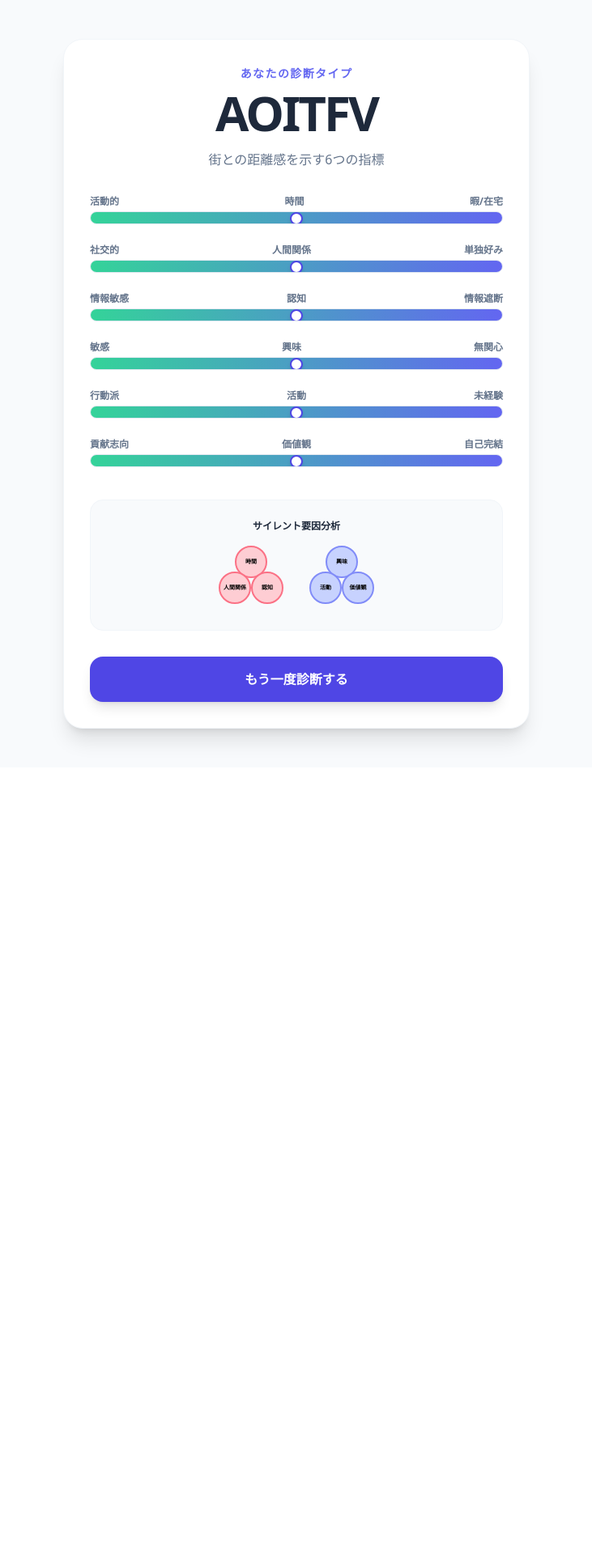
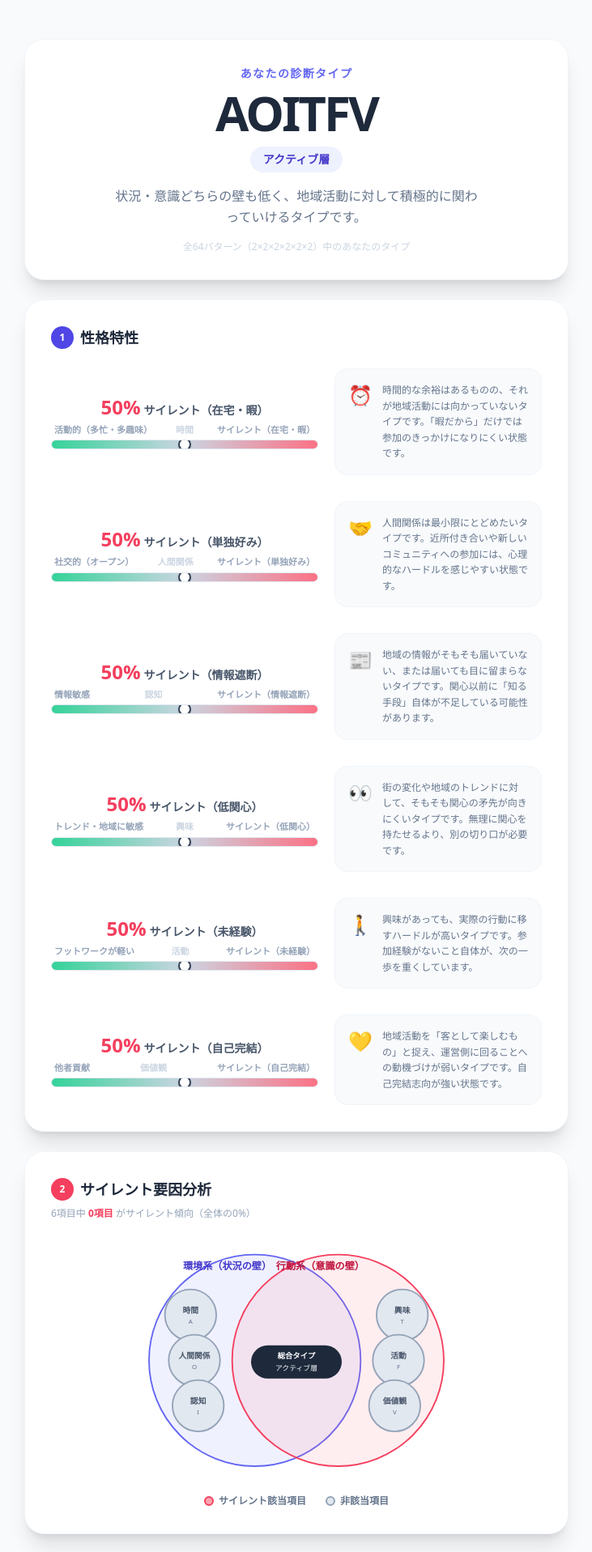
Before and after one commit to kazushige15/silent-mbti, a Next.js app: page /result in a window 1280 px wide. Shown: the top 1917 px of the page at 81% size, without its empty margins (274-1005 px from the left). Before the commit the page ends 948 px from the top, so only its background shows below. Built offline with nearby package versions, Linux system fonts and the light colour scheme.

Commit message:
診断ロジックを6文字コード生成に変更し、デザインを刷新

```diff
--- a/app/result/page.tsx
+++ b/app/result/page.tsx
@@ -5,96 +5,275 @@ export const dynamic = 'force-dynamic';
 import { useSearchParams, useRouter } from 'next/navigation';
 import { Suspense } from 'react';
 
-const PARAM_INFO: Record<string, { label: string; leftText: string; rightText: string }> = {
-  time: { label: '時間', leftText: '活動的', rightText: '暇/在宅' },
-  relations: { label: '人間関係', leftText: '社交的', rightText: '単独好み' },
-  cognition: { label: '認知', leftText: '情報敏感', rightText: '情報遮断' },
-  interest: { label: '興味', leftText: '敏感', rightText: '無関心' },
-  activity: { label: '活動', leftText: '行動派', rightText: '未経験' },
-  values: { label: '価値観', leftText: '貢献志向', rightText: '自己完結' },
+type AxisKey = 'time' | 'relations' | 'cognition' | 'interest' | 'activity' | 'values';
+type Group = 'env' | 'mind';
+
+interface AxisInfo {
+  label: string;
+  group: Group;
+  icon: string;
+  activeLetter: string;
+  activeLabel: string;
+  silentLabel: string;
+  activeDesc: string;
+  silentDesc: string;
+}
+
+const AXIS_INFO: Record<AxisKey, AxisInfo> = {
+  time: {
+    label: '時間',
+    group: 'env',
+    icon: '⏰',
+    activeLetter: 'A',
+    activeLabel: '活動的（多忙・多趣味）',
+    silentLabel: 'サイレント（在宅・暇）',
+    activeDesc:
+      '普段から予定が埋まりがちで、地域活動に割ける時間的な余白が少ないタイプです。優先順位を変えるより、短時間・単発で参加できる関わり方が向いています。',
+    silentDesc:
+      '時間的な余裕はあるものの、それが地域活動には向かっていないタイプです。「暇だから」だけでは参加のきっかけになりにくい状態です。',
+  },
+  relations: {
+    label: '人間関係',
+    group: 'env',
+    icon: '🤝',
+    activeLetter: 'O',
+    activeLabel: '社交的（オープン）',
+    silentLabel: 'サイレント（単独好み）',
+    activeDesc:
+      '人との関わりに抵抗がなく、初対面の相手とも自然に会話ができるタイプです。地域の輪に入ること自体へのハードルは低い状態です。',
+    silentDesc:
+      '人間関係は最小限にとどめたいタイプです。近所付き合いや新しいコミュニティへの参加には、心理的なハードルを感じやすい状態です。',
+  },
+  cognition: {
+    label: '認知',
+    group: 'env',
+    icon: '📰',
+    activeLetter: 'I',
+    activeLabel: '情報敏感',
+    silentLabel: 'サイレント（情報遮断）',
+    activeDesc:
+      '地域の情報を能動的に収集する習慣があります。回覧板や広報誌、SNSなど複数の経路から情報を得ているタイプです。',
+    silentDesc:
+      '地域の情報がそもそも届いていない、または届いても目に留まらないタイプです。関心以前に「知る手段」自体が不足している可能性があります。',
+  },
+  interest: {
+    label: '興味',
+    group: 'mind',
+    icon: '👀',
+    activeLetter: 'T',
+    activeLabel: 'トレンド・地域に敏感',
+    silentLabel: 'サイレント（低関心）',
+    activeDesc:
+      '新しいお店や地域の変化に対して、自然と関心が向くタイプです。街の変化そのものを楽しめる感性を持っています。',
+    silentDesc:
+      '街の変化や地域のトレンドに対して、そもそも関心の矛先が向きにくいタイプです。無理に関心を持たせるより、別の切り口が必要です。',
+  },
+  activity: {
+    label: '活動',
+    group: 'mind',
+    icon: '🚶',
+    activeLetter: 'F',
+    activeLabel: 'フットワークが軽い',
+    silentLabel: 'サイレント（未経験）',
+    activeDesc:
+      '気になったら実際に足を運んでみる行動力があります。「誰でも歓迎」に対して物怖じせず飛び込めるタイプです。',
+    silentDesc:
+      '興味があっても、実際の行動に移すハードルが高いタイプです。参加経験がないこと自体が、次の一歩を重くしています。',
+  },
+  values: {
+    label: '価値観',
+    group: 'mind',
+    icon: '💛',
+    activeLetter: 'V',
+    activeLabel: '他者貢献',
+    silentLabel: 'サイレント（自己完結）',
+    activeDesc:
+      '自分が暮らす地域に対して、何か還元したい・貢献したいという意識を持っているタイプです。',
+    silentDesc:
+      '地域活動を「客として楽しむもの」と捉え、運営側に回ることへの動機づけが弱いタイプです。自己完結志向が強い状態です。',
+  },
 };
+
+const AXIS_ORDER: AxisKey[] = ['time', 'relations', 'cognition', 'interest', 'activity', 'values'];
+const ENV_AXES: AxisKey[] = ['time', 'relations', 'cognition'];
+const MIND_AXES: AxisKey[] = ['interest', 'activity', 'values'];
 
 function ResultContent() {
   const searchParams = useSearchParams();
   const router = useRouter();
 
-  const getScore = (key: string) => parseInt(searchParams.get(key) || '0', 10);
-  const typeCode = [
-    getScore('time') >= 0 ? 'A' : 'S',
-    getScore('relations') >= 0 ? 'O' : 'S',
-    getScore('cognition') >= 0 ? 'I' : 'S',
-    getScore('interest') >= 0 ? 'T' : 'S',
-    getScore('activity') >= 0 ? 'F' : 'S',
-    getScore('values') >= 0 ? 'V' : 'S',
-  ].join('');
+  const getScore = (key: AxisKey) => parseInt(searchParams.get(key) || '0', 10);
+  const scores = Object.fromEntries(AXIS_ORDER.map((k) => [k, getScore(k)])) as Record<AxisKey, number>;
 
-  const getPercent = (key: string) => Math.max(0, Math.min(100, (getScore(key) + 4) * 12.5));
-  const percents = {
-    time: getPercent('time'),
-    relations: getPercent('relations'),
-    cognition: getPercent('cognition'),
-    interest: getPercent('interest'),
-    activity: getPercent('activity'),
-    values: getPercent('values'),
+  // スコア >= 0 なら「活動的」側の文字（A/O/I/T/F/V）、負なら「S」
+  const isSilent = Object.fromEntries(
+    AXIS_ORDER.map((k) => [k, scores[k] < 0])
+  ) as Record<AxisKey, boolean>;
+
+  const typeCode = AXIS_ORDER.map((k) => (isSilent[k] ? 'S' : AXIS_INFO[k].activeLetter)).join('');
+  const silentCount = AXIS_ORDER.filter((k) => isSilent[k]).length;
+
+  // スコア理論値は4問構成 × (±1 or ±2) = -8 〜 +8
+  // 「サイレント度(%)」として 0%(フル活動的) 〜 100%(フルサイレント) にマッピング
+  const getSilentPercent = (key: AxisKey) => {
+    const s = scores[key];
+    return Math.max(0, Math.min(100, ((8 - s) / 16) * 100));
   };
 
-  const isSilent = {
-    time: percents.time >= 50,
-    relations: percents.relations >= 50,
-    cognition: percents.cognition >= 50,
-    interest: percents.interest >= 50,
-    activity: percents.activity >= 50,
-    values: percents.values >= 50,
-  };
+  const envSilentCount = ENV_AXES.filter((k) => isSilent[k]).length;
+  const mindSilentCount = MIND_AXES.filter((k) => isSilent[k]).length;
+
+  let overallLabel = '';
+  let overallDesc = '';
+  if (envSilentCount >= 2 && mindSilentCount >= 2) {
+    overallLabel = '真性サイレント層';
+    overallDesc =
+      '「状況の壁」と「意識の壁」の両方が高いタイプです。物理的な余裕のなさと、心理的なハードルの両方が重なっているため、参加への導線そのものを見直す必要があります。';
+  } else if (envSilentCount >= 2 && mindSilentCount < 2) {
+    overallLabel = '状況的サイレント層（環境要因型）';
+    overallDesc =
+      '興味や関心はあるのに、時間・人間関係・情報という「状況の壁」に阻まれているタイプです。参加意欲を高める工夫より、参加コストを下げる工夫の方が効果的です。';
+  } else if (envSilentCount < 2 && mindSilentCount >= 2) {
+    overallLabel = '意識的サイレント層（意識要因型）';
+    overallDesc =
+      '時間や機会には比較的恵まれているのに、関心や行動意欲、貢献意識という「意識の壁」が高いタイプです。参加のしやすさよりも、動機づけの設計が鍵になります。';
+  } else {
+    overallLabel = 'アクティブ層';
+    overallDesc =
+      '状況・意識どちらの壁も低く、地域活動に対して積極的に関わっていけるタイプです。';
+  }
+
+  const totalSilentPercent = Math.round((silentCount / AXIS_ORDER.length) * 100);
 
   return (
     <div className="min-h-screen bg-slate-50 py-12 px-4">
-      <div className="max-w-xl mx-auto bg-white rounded-3xl shadow-xl border border-slate-100 p-8">
+      <div className="max-w-2xl mx-auto space-y-6">
 
-        {/* ヘッダーエリア */}
-        <div className="text-center mb-8">
+        {/* ヘッダーカード */}
+        <div className="bg-white rounded-3xl shadow-xl border border-slate-100 p-8 text-center">
           <p className="text-sm font-bold text-indigo-500 tracking-widest uppercase mb-2">あなたの診断タイプ</p>
-          <h1 className="text-6xl font-black text-slate-800 tracking-tighter mb-4">{typeCode}</h1>
-          <p className="text-slate-500 font-medium">街との距離感を示す6つの指標</p>
+          <h1 className="text-6xl font-black text-slate-800 tracking-tighter mb-3">{typeCode}</h1>
+          <p className="inline-block bg-indigo-50 text-indigo-700 font-bold text-sm px-4 py-1.5 rounded-full mb-4">
+            {overallLabel}
+          </p>
+          <p className="text-slate-500 leading-relaxed max-w-md mx-auto">{overallDesc}</p>
+          <p className="text-xs text-slate-300 font-medium mt-4">全64パターン（2×2×2×2×2×2）中のあなたのタイプ</p>
         </div>
 
-        {/* 6つのバー（元のデザイン） */}
-        <div className="space-y-6 mb-10">
-          {Object.entries(percents).map(([key, percent]) => (
-            <div key={key}>
-              <div className="flex justify-between text-xs font-bold text-slate-500 mb-1">
-                <span>{PARAM_INFO[key].leftText}</span>
-                <span>{PARAM_INFO[key].label}</span>
-                <span>{PARAM_INFO[key].rightText}</span>
-              </div>
-              <div className="w-full h-4 bg-slate-100 rounded-full overflow-hidden relative border border-slate-200">
-                <div className="absolute inset-0 bg-gradient-to-r from-emerald-400 to-indigo-500"></div>
-                <div className="absolute top-0 h-4 w-4 bg-white border-2 border-indigo-600 rounded-full shadow-md transition-all duration-500"
-                  style={{ left: `${percent}%`, transform: 'translateX(-50%)' }}></div>
-              </div>
-            </div>
-          ))}
+        {/* ① 性格特性 バー一覧 */}
+        <div className="bg-white rounded-3xl shadow-xl border border-slate-100 p-8">
+          <div className="flex items-center gap-2 mb-6">
+            <span className="w-7 h-7 rounded-full bg-indigo-600 text-white text-xs font-black flex items-center justify-center">1</span>
+            <h2 className="text-lg font-black text-slate-800">性格特性</h2>
+          </div>
+
+          <div className="space-y-8">
+            {AXIS_ORDER.map((key) => {
+              const info = AXIS_INFO[key];
+              const silentPct = getSilentPercent(key);
+              const dominant = silentPct >= 50 ? 'silent' : 'active';
+              const dominantPct = dominant === 'silent' ? Math.round(silentPct) : Math.round(100 - silentPct);
+              const dominantLabel = dominant === 'silent' ? info.silentLabel : info.activeLabel;
+              const dominantDesc = dominant === 'silent' ? info.silentDesc : info.activeDesc;
+
+              return (
+                <div key={key} className="flex flex-col md:flex-row gap-5 md:items-center">
+                  <div className="flex-1">
+                    <div className="text-center mb-1">
+                      <span className={`text-2xl font-black ${dominant === 'silent' ? 'text-rose-500' : 'text-emerald-500'}`}>
+                        {dominantPct}%
+                      </span>
+                      <span className="ml-1 text-sm font-bold text-slate-600">{dominantLabel}</span>
+                    </div>
+                    <div className="flex justify-between text-[11px] text-slate-400 font-bold mb-1 px-1">
+                      <span>{info.activeLabel}</span>
+                      <span className="text-slate-300">{info.label}</span>
+                      <span>{info.silentLabel}</span>
+                    </div>
+                    <div className="w-full h-3 bg-slate-100 rounded-full overflow-hidden relative border border-slate-200">
+                      <div className="absolute inset-0 bg-gradient-to-r from-emerald-400 via-slate-300 to-rose-400"></div>
+                      <div
+                        className="absolute top-1/2 w-4 h-4 bg-white border-2 border-slate-700 rounded-full shadow-md transition-all duration-500"
+                        style={{ left: `${silentPct}%`, transform: 'translate(-50%, -50%)' }}
+                      ></div>
+                    </div>
+                  </div>
+
+                  <div className="flex items-start gap-3 md:w-64 bg-slate-50 rounded-2xl p-4 border border-slate-100">
+                    <div className="text-2xl">{info.icon}</div>
+                    <p className="text-xs text-slate-500 leading-relaxed">{dominantDesc}</p>
+                  </div>
+                </div>
+              );
+            })}
+          </div>
         </div>
 
-        {/* ベン図のみを差し込み */}
-        <div className="bg-slate-50 p-6 rounded-2xl border border-slate-100 mb-8">
-          <h3 className="font-bold text-slate-800 text-center mb-4 text-xs">サイレント要因分析</h3>
-          <div className="flex justify-center gap-8">
-            <div className="relative w-20 h-20">
-              {[ {key: 'time', pos: 'top'}, {key: 'relations', pos: 'left'}, {key: 'cognition', pos: 'right'} ].map((item) => (
-                <div key={item.key} className={`absolute w-10 h-10 rounded-full border-2 flex items-center justify-center text-[7px] font-bold ${isSilent[item.key as keyof typeof isSilent] ? 'bg-rose-200 border-rose-400' : 'bg-slate-200 border-slate-300'}`}
-                  style={{ top: item.pos === 'top' ? '0' : '40%', left: item.pos === 'top' ? '25%' : item.pos === 'left' ? '0' : '50%' }}>
-                  {PARAM_INFO[item.key].label}
-                </div>
-              ))}
+        {/* ② サイレント要因分析（ベン図） */}
+        <div className="bg-white rounded-3xl shadow-xl border border-slate-100 p-8">
+          <div className="flex items-center gap-2 mb-2">
+            <span className="w-7 h-7 rounded-full bg-rose-500 text-white text-xs font-black flex items-center justify-center">2</span>
+            <h2 className="text-lg font-black text-slate-800">サイレント要因分析</h2>
+          </div>
+          <p className="text-xs text-slate-400 mb-6">
+            6項目中 <span className="font-bold text-rose-500">{silentCount}項目</span> がサイレント傾向（全体の{totalSilentPercent}%）
+          </p>
+
+          <svg viewBox="0 0 480 320" className="w-full max-w-md mx-auto">
+            {/* 環境系サークル */}
+            <circle cx="185" cy="160" r="140" fill="#818cf8" fillOpacity="0.12" stroke="#6366f1" strokeWidth="2" />
+            {/* 行動系サークル */}
+            <circle cx="295" cy="160" r="140" fill="#fb7185" fillOpacity="0.12" stroke="#f43f5e" strokeWidth="2" />
+
+            <text x="90" y="40" fontSize="13" fontWeight="700" fill="#4338ca">環境系（状況の壁）</text>
+            <text x="330" y="40" fontSize="13" fontWeight="700" fill="#be123c" textAnchor="end">行動系（意識の壁）</text>
+
+            {/* 中央：総合判定バッジ */}
+            <g>
+              <rect x="180" y="140" width="120" height="44" rx="22" fill="#1e293b" />
+              <text x="240" y="158" fontSize="10" fill="#ffffff" textAnchor="middle" fontWeight="700">総合タイプ</text>
+              <text x="240" y="174" fontSize="9.5" fill="#f1f5f9" textAnchor="middle">{overallLabel}</text>
+            </g>
+
+            {/* 環境系の3軸（左寄り配置） */}
+            {ENV_AXES.map((key, i) => {
+              const info = AXIS_INFO[key];
+              const cx = 100 + i * 5;
+              const cy = 100 + i * 60;
+              const silent = isSilent[key];
+              return (
+                <g key={key}>
+                  <circle cx={cx} cy={cy} r="34" fill={silent ? '#fda4af' : '#e2e8f0'} stroke={silent ? '#e11d48' : '#94a3b8'} strokeWidth="2" />
+                  <text x={cx} y={cy - 3} fontSize="10.5" fontWeight="700" textAnchor="middle" fill={silent ? '#881337' : '#475569'}>{info.label}</text>
+                  <text x={cx} y={cy + 11} fontSize="8.5" textAnchor="middle" fill={silent ? '#9f1239' : '#64748b'}>{silent ? 'サイレント' : info.activeLetter}</text>
+                </g>
+              );
+            })}
+
+            {/* 行動系の3軸（右寄り配置） */}
+            {MIND_AXES.map((key, i) => {
+              const info = AXIS_INFO[key];
+              const cx = 380 - i * 5;
+              const cy = 100 + i * 60;
+              const silent = isSilent[key];
+              return (
+                <g key={key}>
+                  <circle cx={cx} cy={cy} r="34" fill={silent ? '#fda4af' : '#e2e8f0'} stroke={silent ? '#e11d48' : '#94a3b8'} strokeWidth="2" />
+                  <text x={cx} y={cy - 3} fontSize="10.5" fontWeight="700" textAnchor="middle" fill={silent ? '#881337' : '#475569'}>{info.label}</text>
+                  <text x={cx} y={cy + 11} fontSize="8.5" textAnchor="middle" fill={silent ? '#9f1239' : '#64748b'}>{silent ? 'サイレント' : info.activeLetter}</text>
+                </g>
+              );
+            })}
+          </svg>
+
+          <div className="flex justify-center gap-6 mt-4 text-xs font-bold">
+            <div className="flex items-center gap-1.5">
+              <span className="w-3 h-3 rounded-full bg-rose-300 border-2 border-rose-500 inline-block"></span>
+              <span className="text-slate-500">サイレント該当項目</span>
             </div>
-            <div className="relative w-20 h-20">
-              {[ {key: 'interest', pos: 'top'}, {key: 'activity', pos: 'left'}, {key: 'values', pos: 'right'} ].map((item) => (
-                <div key={item.key} className={`absolute w-10 h-10 rounded-full border-2 flex items-center justify-center text-[7px] font-bold ${isSilent[item.key as keyof typeof isSilent] ? 'bg-indigo-200 border-indigo-400' : 'bg-slate-200 border-slate-300'}`}
-                  style={{ top: item.pos === 'top' ? '0' : '40%', left: item.pos === 'top' ? '25%' : item.pos === 'left' ? '0' : '50%' }}>
-                  {PARAM_INFO[item.key].label}
-                </div>
-              ))}
+            <div className="flex items-center gap-1.5">
+              <span className="w-3 h-3 rounded-full bg-slate-200 border-2 border-slate-400 inline-block"></span>
+              <span className="text-slate-500">非該当項目</span>
             </div>
           </div>
         </div>
@@ -112,7 +291,7 @@ function ResultContent() {
 
 export default function ResultPage() {
   return (
-    <Suspense fallback={<div>読み込み中...</div>}>
+    <Suspense fallback={<div className="min-h-screen flex items-center justify-center text-slate-400">読み込み中...</div>}>
       <ResultContent />
     </Suspense>
   );
```
